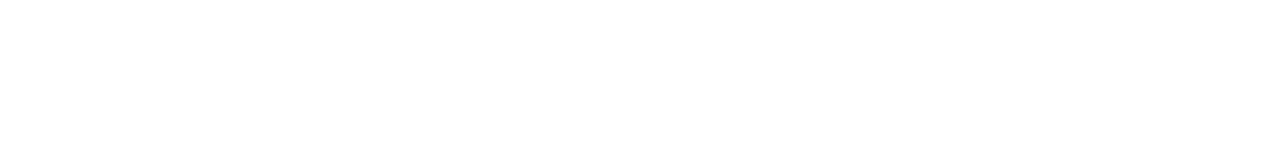
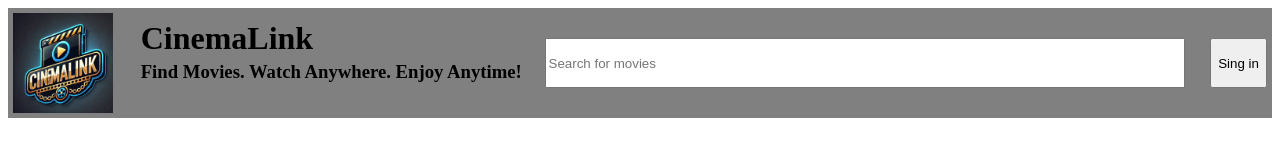
Before and after one commit to IgorPetrovKrsk/Wireframe, a plain HTML site: page pages/index.html in a window 1280 px wide. Drawn offline with Linux system fonts and the light colour scheme.

Commit message:
First draft

```diff
--- a/pages/index.html
+++ b/pages/index.html
@@ -3,9 +3,18 @@
 <head>
     <meta charset="UTF-8">
     <meta name="viewport" content="width=device-width, initial-scale=1.0">
-    <title>Document</title>
+    <title>CinemaLink</title>
+    <link rel="stylesheet" href="../styles/styles.css">
 </head>
 <body>
-
+    <header>
+        <img id="cinemaLinkLogo" src="/images/Cinemalink.webp" alt="Cinemalink logo">
+        <div id="textCinemaLink">
+            <h1>CinemaLink</h1>
+            <h3>Find Movies. Watch Anywhere. Enjoy Anytime!</h3>
+        </div>
+        <input id="inSearch" type="text" placeholder="Search for movies">
+        <button id="btnSignIn">Sing in</button>
+    </header>
 </body>
 </html>
--- /dev/null
+++ b/styles/styles.css
@@ -0,0 +1,27 @@
+header{
+    display: flex;
+    justify-content: space-between;
+    background-color: gray;
+    padding: 0px;
+}
+h1,h3{
+    margin: 0px;
+    padding: 2px;
+}
+
+#cinemaLinkLogo{
+    width: 100px;
+    height: 100px;
+    padding: 5px;
+}
+
+#inSearch{
+    width: 50%;
+    margin: 30px 0px;
+}
+#btnSignIn{
+    margin: 30px 5px;
+}
+#textCinemaLink{
+    margin: 10px 0px;
+}
```
Also changed, not shown: images/Cinemalink.webp (added).
